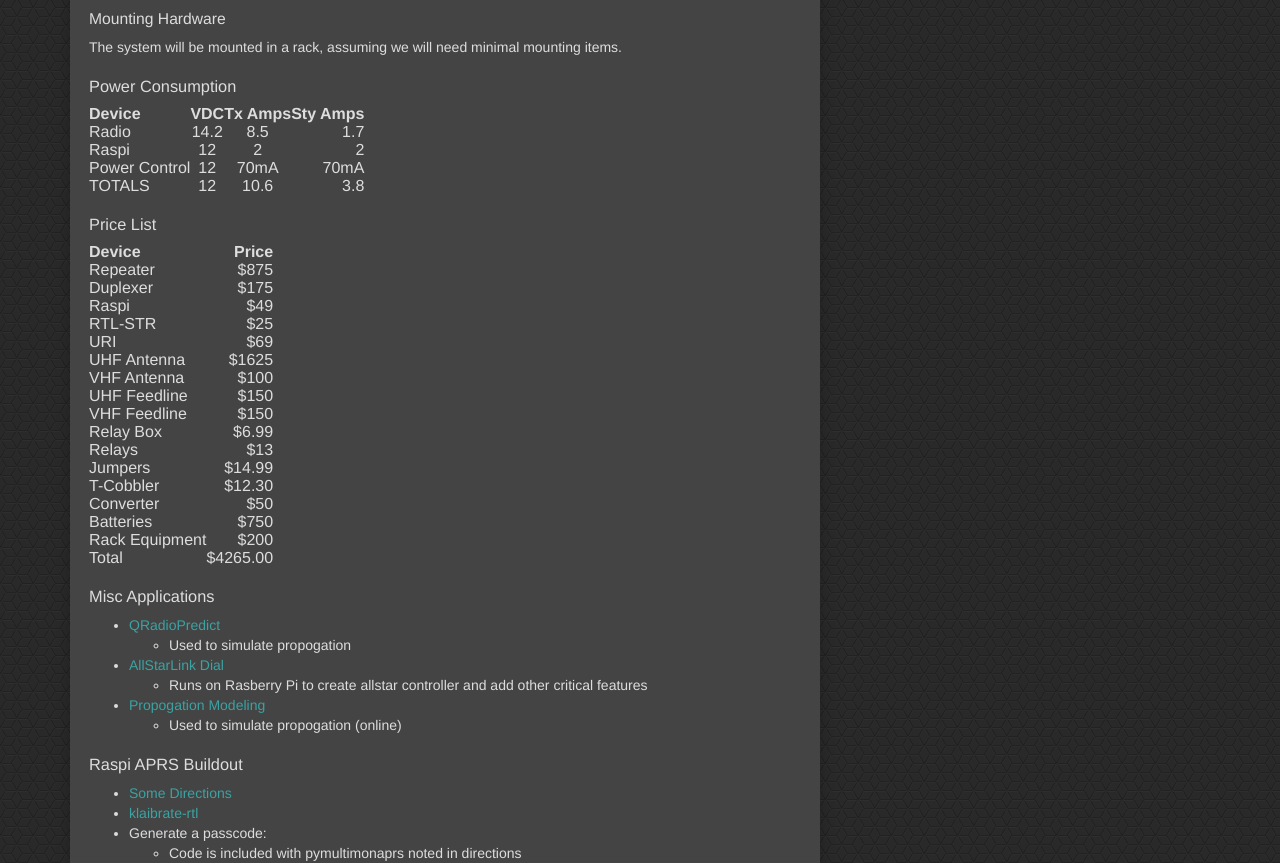
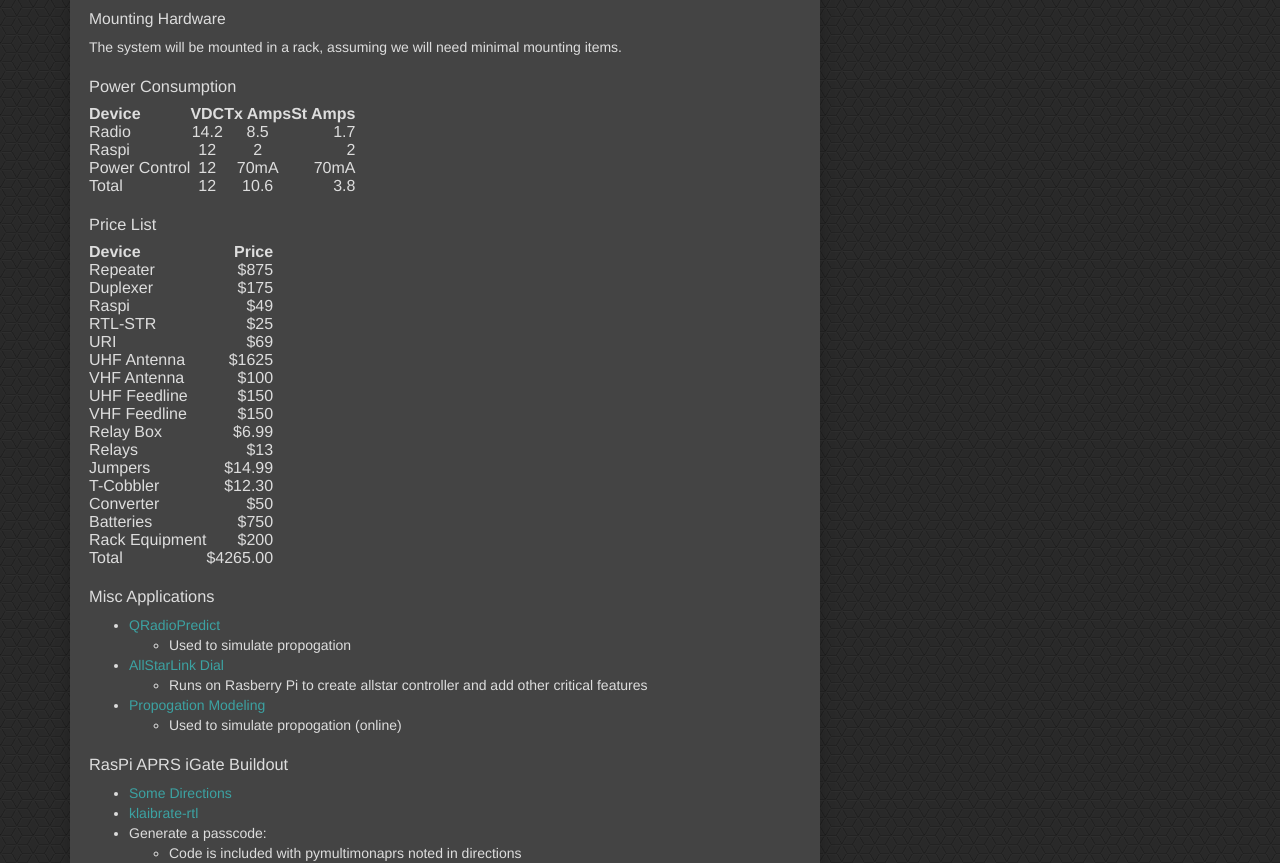
Before and after one commit to enhanced/enhanced.github.io, a Jekyll site: the page built from _posts/2016-02-12-Bristol-Buildout.md, in a window 1280 px wide and 1400 px high, scrolled down 1778 px. Shown: the part 158-1021 px from the top of the window. Built offline with Jekyll 4.4.1, drawn with Linux system fonts in a browser that asks for light colours.

Commit message:
Formatting and URLs and tags

```diff
--- a/_posts/2016-02-12-Bristol-Buildout.md
+++ b/_posts/2016-02-12-Bristol-Buildout.md
@@ -103,12 +103,12 @@
 ### Power Consumption
 
 |-----------------------------------|
-| Device | VDC | Tx Amps | Sty Amps |
+| Device | VDC | Tx Amps | St Amps |
 |:-------+:---:+:-------:+---------:|
 | Radio  | 14.2|       8.5      | 1.7      |
 | Raspi  | 12  | 2       | 2        |
 | Power Control | 12 | 70mA | 70mA  |
-| TOTALS | 12  |  10.6 | 3.8 |
+| Total | 12  |  10.6 | 3.8 |
 
 ### Price List
 
@@ -141,7 +141,7 @@
 * [Propogation Modeling](http://www.ve2dbe.com/)
     - Used to simulate propogation (online)
 
-### Raspi APRS Buildout
+### RasPi APRS iGate Buildout
 * [Some Directions](http://sq7mru.blogspot.co.nz/2013/08/aprs-igate-rx-z-tunera-dvb-t.html)
 * [klaibrate-rtl](https://github.com/asdil12/kalibrate-rtl.git)
 * Generate a passcode:
```
Also changed, not shown: 12 other files.
